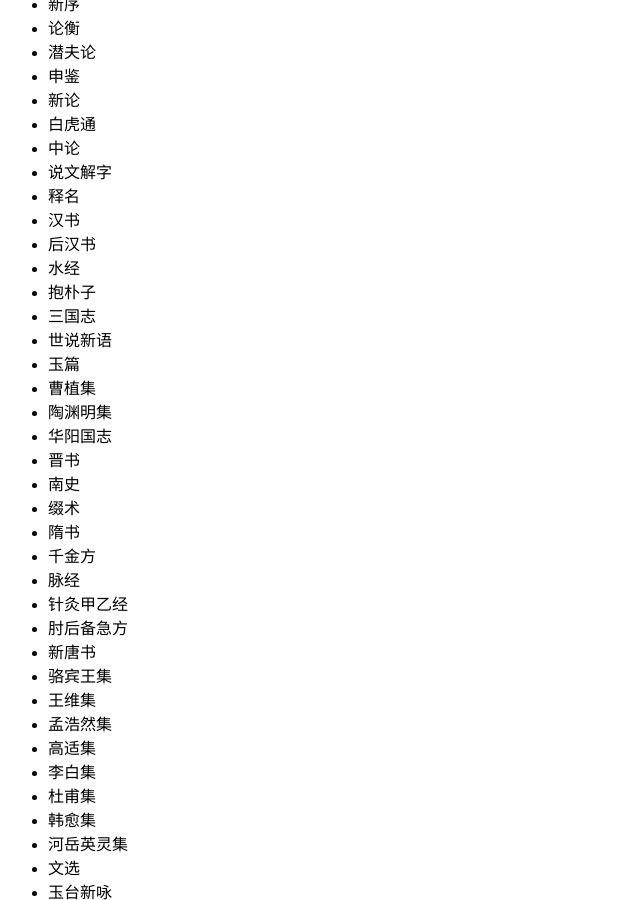
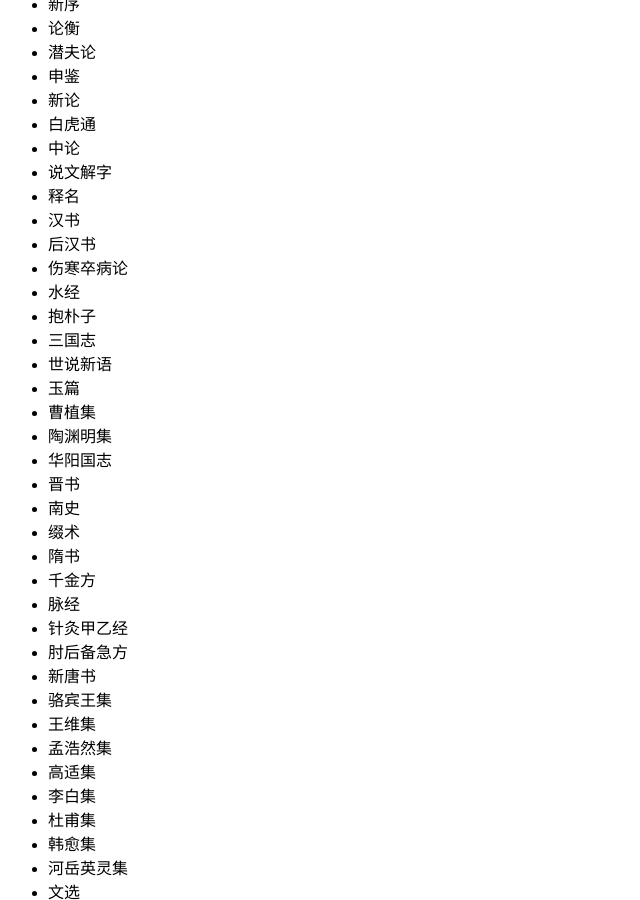
Before and after one commit to chixiao994/chixiao994.github.io, a Jekyll site: the page shibianji/shibian/catalog.html, which Jekyll copies as it is, in a window 1280 px wide and 900 px high, scrolled down 1916 px. Shown: the whole window, without its empty margins (0-640 px from the left). Built offline with Jekyll 4.4.1, drawn with Linux system fonts in a browser that asks for light colours.

Commit message:
Update catalog.html

```diff
--- a/shibianji/shibian/catalog.html
+++ b/shibianji/shibian/catalog.html
@@ -108,6 +108,7 @@
 <li>释名</li>
 <li>汉书</li>
 <li>后汉书</li>
+<li>伤寒卒病论</li>
 <li>水经</li>
 <li>抱朴子</li>
 <li>三国志</li>
```
